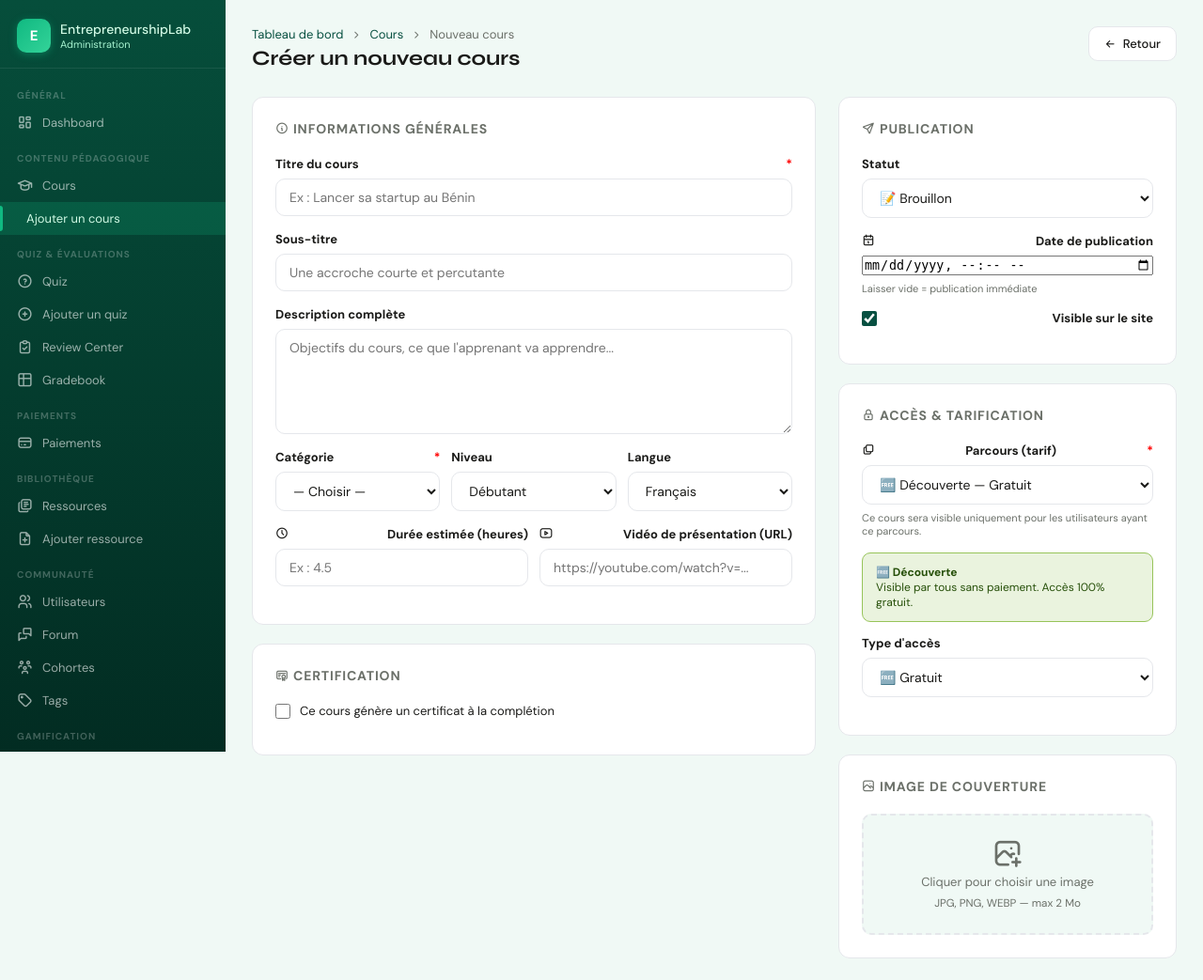
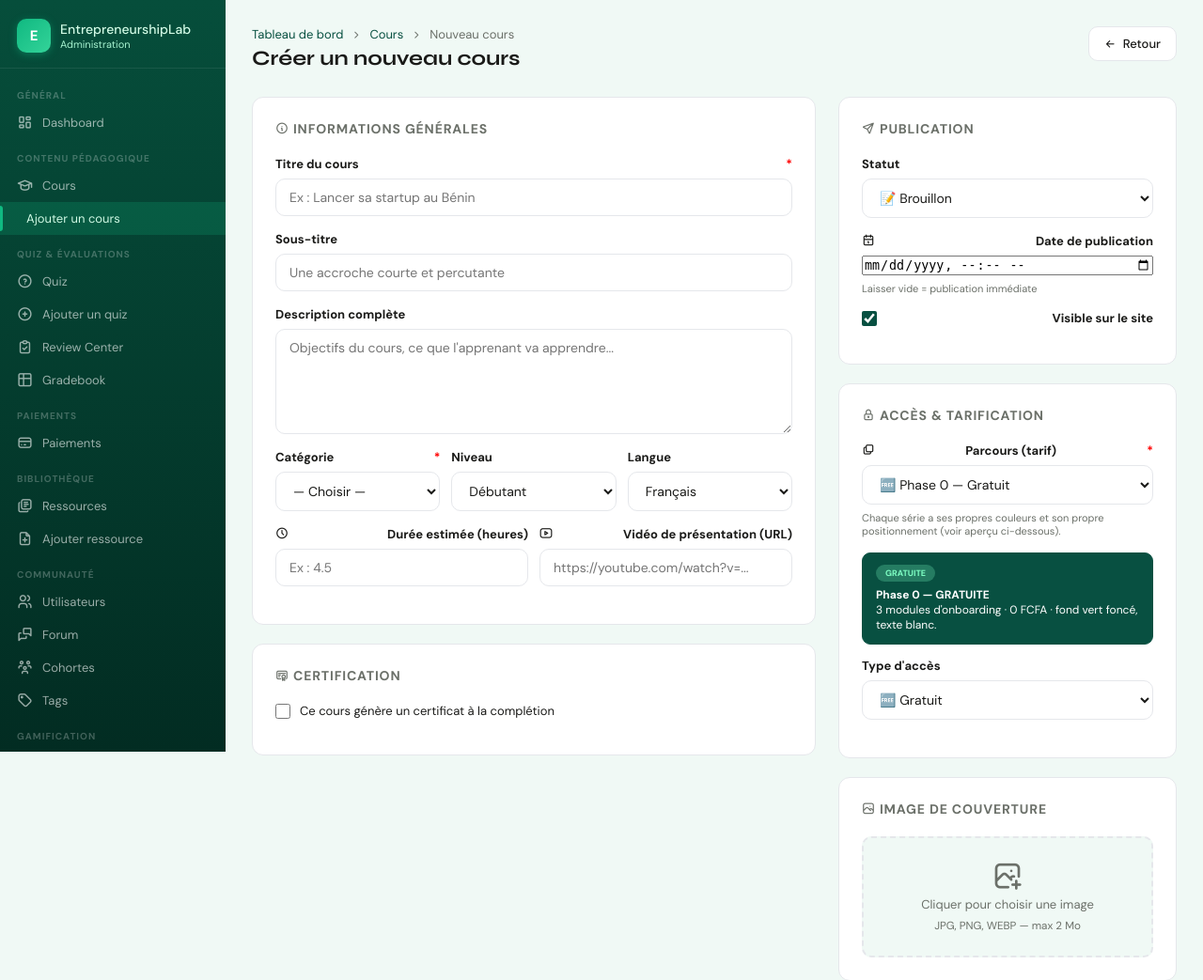
Before and after one commit to aichatoubiosanna46-commits/entrepreneurship-lab, a PHP site: page /entrepreneurship-lab/admin/course_add.php in a window 1280 px wide. Shown: the top 1043 px of the page at 94% size. Run offline with PHP 8.4, Linux system fonts and the light colour scheme; the visitor is signed in with stand-in values (Sample User, id 1); data comes from the database, SQL or seed files in the repository; some libraries are stand-ins or nearby versions.

Commit message:
Aligne les cartes Parcours et le formulaire admin sur la charte officielle des 4 séries
Co-Authored-By: Claude Sonnet 4.6 <noreply@anthropic.com>
Claude-Session: https://claude.ai/code/session_01XA19C2RJtgUwt6HZBWwcof

```diff
--- a/admin/course_add.php
+++ b/admin/course_add.php
@@ -337,13 +337,13 @@ if ($_SERVER['REQUEST_METHOD'] === 'POST') {
               Parcours (tarif) <span style="color:red">*</span>
             </label>
             <select id="tarif" name="tarif" onchange="onTarifChange(this.value)">
-              <option value="decouverte"    <?= (($_POST['tarif']??'decouverte')==='decouverte')    ?'selected':'' ?>>🆓 Découverte — Gratuit</option>
-              <option value="essentiel"     <?= (($_POST['tarif']??'')==='essentiel')    ?'selected':'' ?>>⭐ Essentiel — 5 000 FCFA</option>
-              <option value="business_plan" <?= (($_POST['tarif']??'')==='business_plan')?'selected':'' ?>>📊 Business Plan — 15 000 FCFA</option>
-              <option value="lancement"     <?= (($_POST['tarif']??'')==='lancement')    ?'selected':'' ?>>🚀 Lancement — 25 000 FCFA</option>
+              <option value="decouverte"    <?= (($_POST['tarif']??'decouverte')==='decouverte')    ?'selected':'' ?>>🆓 Phase 0 — Gratuit</option>
+              <option value="essentiel"     <?= (($_POST['tarif']??'')==='essentiel')    ?'selected':'' ?>>⭐ Série 1 — Essentiel (1 000 – 5 000 FCFA)</option>
+              <option value="business_plan" <?= (($_POST['tarif']??'')==='business_plan')?'selected':'' ?>>📊 Série 2 — Avancé (5 000 – 10 000 FCFA)</option>
+              <option value="lancement"     <?= (($_POST['tarif']??'')==='lancement')    ?'selected':'' ?>>🚀 Série 3 — Expert (10 000 – 15 000 FCFA)</option>
             </select>
             <small style="color:var(--text-muted);font-size:11px">
-              Ce cours sera visible uniquement pour les utilisateurs ayant ce parcours.
+              Chaque série a ses propres couleurs et son propre positionnement (voir aperçu ci-dessous).
             </small>
           </div>
 
@@ -425,21 +425,21 @@ function togglePrix(val) {
   val === 'payant' ? g.removeAttribute('hidden') : g.setAttribute('hidden', '');
 }
 
-// ── Info tarif
+// ── Info tarif (couleurs officielles Ariziki — une par série)
 const tarifData = {
-  decouverte:    { label:'🆓 Découverte',    color:'#EAF3DE', border:'#97C459', text:'#27500A', hint:'Visible par tous sans paiement. Accès 100% gratuit.', type:'gratuit' },
-  essentiel:     { label:'⭐ Essentiel',     color:'#EDE9FE', border:'#8B5CF6', text:'#4C1D95', hint:'Réservé aux abonnés Essentiel — 5 000 FCFA/mois.', type:'payant' },
-  business_plan: { label:'📊 Business Plan', color:'#FBE3DA', border:'#F5C518', text:'#92400E', hint:'Réservé aux abonnés Business Plan — 15 000 FCFA/mois.', type:'payant' },
-  lancement:     { label:'🚀 Lancement',     color:'#D1FAE5', border:'#10b981', text:'#065F46', hint:'Réservé aux abonnés Lancement — 25 000 FCFA/mois.', type:'payant' },
+  decouverte:    { label:'Phase 0 — GRATUITE',   bg:'#085041', border:'#085041', text:'#ffffff',  badgeBg:'rgba(125,255,196,.25)', badgeText:'#7fffc4', hint:'3 modules d\'onboarding · 0 FCFA · fond vert foncé, texte blanc.', type:'gratuit' },
+  essentiel:     { label:'Série 1 — ESSENTIEL',  bg:'#ffffff', border:'rgba(0,0,0,.15)', text:'#085041', badgeBg:'#d0ece4', badgeText:'#085041', hint:'9 modules de validation · 1 000 – 5 000 FCFA · fond blanc, bordure légère.', type:'payant' },
+  business_plan: { label:'Série 2 — AVANCÉ',     bg:'#F5F0E8', border:'rgba(0,0,0,.1)',  text:'#085041', badgeBg:'rgba(216,90,48,.18)', badgeText:'#D85A30', hint:'9 modules de lancement · 5 000 – 10 000 FCFA · fond sable.', type:'payant' },
+  lancement:     { label:'Série 3 — EXPERT',     bg:'#1A1A18', border:'#1A1A18', text:'#ffffff',  badgeBg:'rgba(255,255,255,.18)', badgeText:'#ffffff', hint:'9 modules de croissance · 10 000 – 15 000 FCFA · fond noir, pleine largeur.', type:'payant' },
 };
 
 function onTarifChange(val) {
   const d   = tarifData[val];
   const box = document.getElementById('tarif-info');
-  box.style.background   = d.color;
+  box.style.background   = d.bg;
   box.style.border       = '1px solid ' + d.border;
   box.style.color        = d.text;
-  box.innerHTML = `<strong>${d.label}</strong><br>${d.hint}`;
+  box.innerHTML = `<span style="display:inline-block;background:${d.badgeBg};color:${d.badgeText};font-size:9px;font-weight:700;padding:3px 10px;border-radius:100px;margin-bottom:6px">${d.label.split(' — ')[1]}</span><br><strong>${d.label}</strong><br>${d.hint}`;
   // Suggérer le type
   const typeEl = document.getElementById('type');
   typeEl.value = d.type;
```
Also changed, not shown: admin/course_edit.php (+32 -6 lines), index.php (+5 -5 lines).
